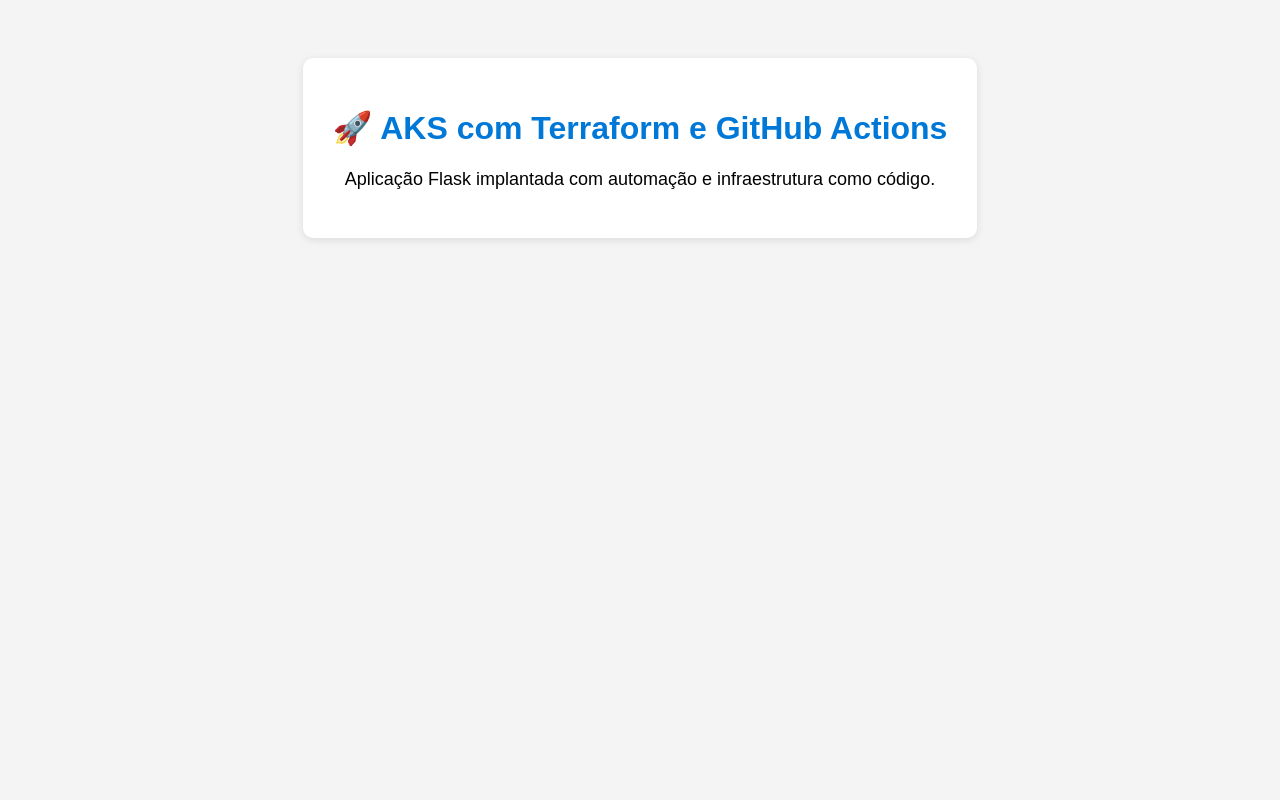
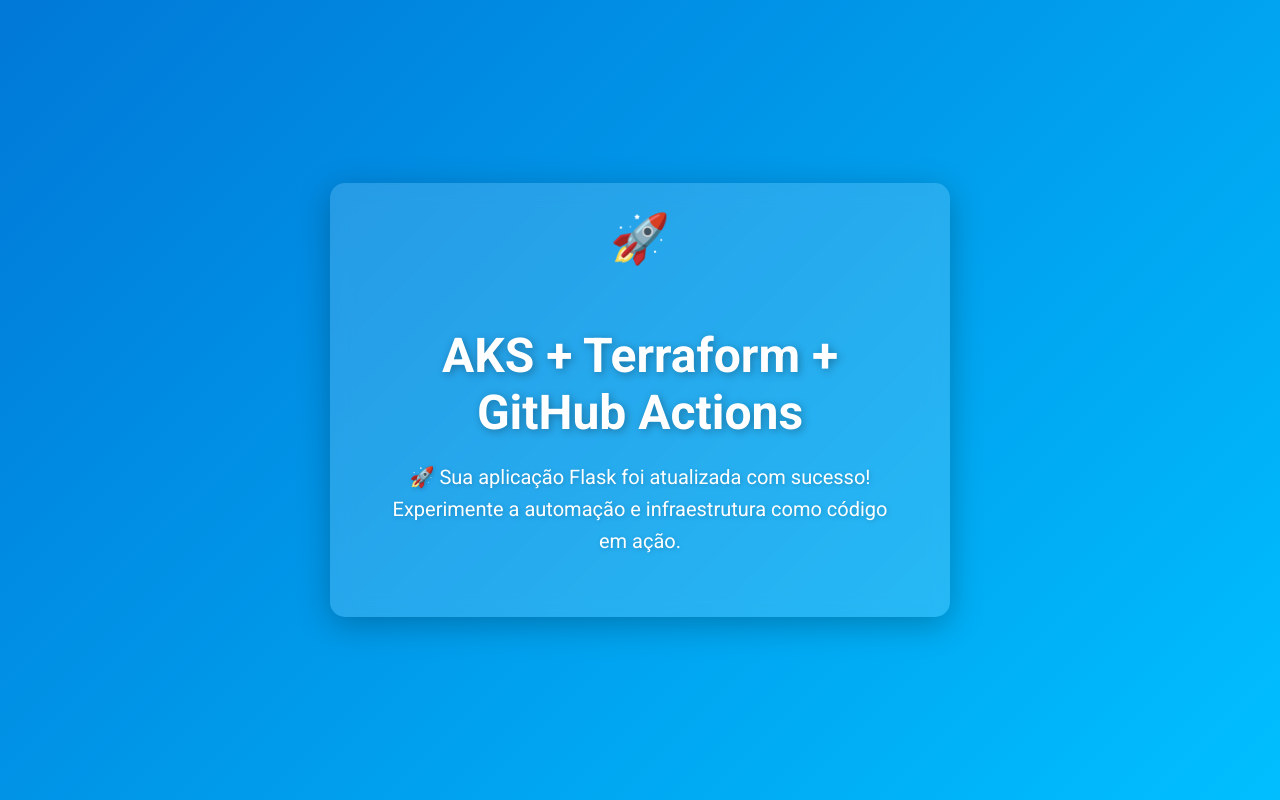
Before and after one commit to flafernan/LABCHATGPT, a Flask app: page / in a window 1280 px wide. Run offline with Flask 3, Linux system fonts and the light colour scheme.

Commit message:
Atualiza página inicial com design moderno

```diff
--- a/app/templates/index.html
+++ b/app/templates/index.html
@@ -1,34 +1,66 @@
 <!DOCTYPE html>
 <html lang="pt-BR">
 <head>
-    <meta charset="UTF-8">
-    <title>Bem-vindo ao AKS</title>
+    <meta charset="UTF-8" />
+    <title>Bem-vindo ao AKS - Versão Moderna</title>
     <style>
+        @import url('https://fonts.googleapis.com/css2?family=Roboto:wght@400;700&display=swap');
         body {
-            font-family: Arial, sans-serif;
-            background: #f4f4f4;
-            text-align: center;
-            padding: 50px;
+            margin: 0;
+            background: linear-gradient(135deg, #0078D7, #00BFFF);
+            font-family: 'Roboto', sans-serif;
+            color: #fff;
+            display: flex;
+            justify-content: center;
+            align-items: center;
+            height: 100vh;
+            overflow: hidden;
         }
         .container {
-            background: white;
-            padding: 30px;
-            border-radius: 10px;
-            box-shadow: 0 2px 8px rgba(0,0,0,0.1);
-            display: inline-block;
+            background: rgba(255, 255, 255, 0.15);
+            backdrop-filter: blur(10px);
+            border-radius: 15px;
+            padding: 40px 60px;
+            box-shadow: 0 8px 32px rgba(0, 0, 0, 0.25);
+            text-align: center;
+            max-width: 500px;
         }
         h1 {
-            color: #0078D7;
+            font-weight: 700;
+            font-size: 3rem;
+            margin-bottom: 20px;
+            text-shadow: 2px 2px 8px rgba(0, 0, 0, 0.3);
         }
         p {
-            font-size: 18px;
+            font-weight: 400;
+            font-size: 1.25rem;
+            line-height: 1.6;
+            text-shadow: 1px 1px 5px rgba(0, 0, 0, 0.2);
+        }
+        .rocket {
+            font-size: 3rem;
+            animation: bounce 2s infinite;
+            display: inline-block;
+            margin-bottom: 15px;
+        }
+        @keyframes bounce {
+            0%, 100% {
+                transform: translateY(0);
+            }
+            50% {
+                transform: translateY(-15px);
+            }
         }
     </style>
 </head>
 <body>
     <div class="container">
-        <h1>🚀 AKS com Terraform e GitHub Actions</h1>
-        <p>Aplicação Flask implantada com automação e infraestrutura como código.</p>
+        <div class="rocket">🚀</div>
+        <h1>AKS + Terraform + GitHub Actions</h1>
+        <p>
+            🚀 Sua aplicação Flask foi atualizada com sucesso! <br />
+            Experimente a automação e infraestrutura como código em ação.
+        </p>
     </div>
 </body>
 </html>
```
